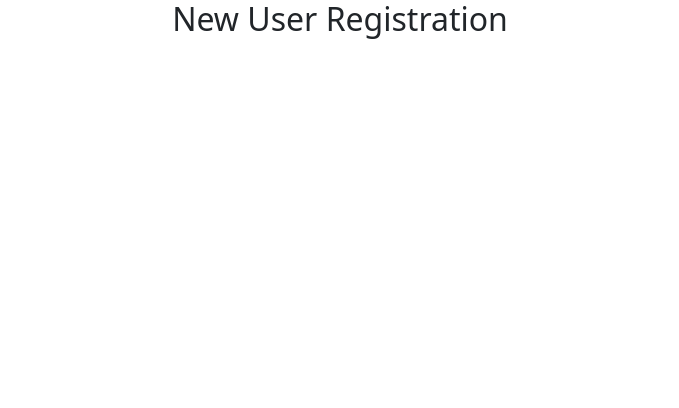
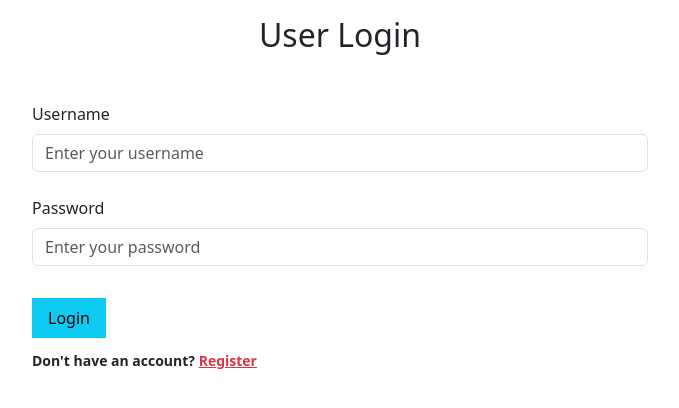
Before and after one commit to puonghoccode/NguynPhuongSecond, a PHP site: page /user_area/user_login.php in a window 1280 px wide. Shown: the top 408 px of the page, without its empty margins (300-979 px from the left). Run offline with PHP 8.4, Linux system fonts and the light colour scheme.

```diff
--- a/cart.php
+++ b/cart.php
@@ -42,7 +42,7 @@ include('functions/common_function.php');
           <a class="nav-link" href="display_all.php">Products</a>
         </li>
         <li class="nav-item">
-          <a class="nav-link" href="#">Register</a>
+          <a class="nav-link" href="./user_area/user_registration.php">Register</a>
         </li>
         <li class="nav-item">
           <a class="nav-link" href="#">Contact</a>
@@ -74,7 +74,7 @@ cart();
                     <a class="nav-link" href="#">Welcome Guest</a>
                 </li>
                 <li class="nav-item">
-                    <a class="nav-link" href="#">Login</a>
+                    <a class="nav-link" href="./user_area/user_login.php">Login</a>
                 </li>
             </ul>
         </nav>
@@ -168,7 +168,7 @@ cart();
         <input type='submit' name='continue_shopping' id=''
         value='Continue Shopping' class='bg-info px-3 py-2 border-0 mx-3'>
         <button class='bg-secondary px-3 py-2 border-0'>
-        <a href='checkout.php' class='text-light'>Check Out</a>
+        <a href='./user_area/checkout.php' class='text-light'>Check Out</a>
         </button>";
           }else{
           echo "<input type='submit' name='continue_shopping' id=''
--- a/display_all.php
+++ b/display_all.php
@@ -34,7 +34,7 @@ include('functions/common_function.php');
           <a class="nav-link" href="display_all.php">Products</a>
         </li>
         <li class="nav-item">
-          <a class="nav-link" href="#">Register</a>
+          <a class="nav-link" href="./user_area/user_registration.php">Register</a>
         </li>
         <li class="nav-item">
           <a class="nav-link" href="#">Contact</a>
@@ -71,7 +71,7 @@ include('functions/common_function.php');
                     <a class="nav-link" href="#">Welcome Guest</a>
                 </li>
                 <li class="nav-item">
-                    <a class="nav-link" href="#">Login</a>
+                    <a class="nav-link" href="./user_area/user_login.php">Login</a>
                 </li>
             </ul>
         </nav>
--- a/functions/common_function.php
+++ b/functions/common_function.php
@@ -1,7 +1,6 @@
 <?php
 // including connect file
-include('./includes/connect.php');
-
+//include('./includes/connect.php');
 // getting products
 function getproducts(){
     global $con;
--- a/index.php
+++ b/index.php
@@ -34,7 +34,7 @@ include('functions/common_function.php');
           <a class="nav-link" href="display_all.php">Products</a>
         </li>
         <li class="nav-item">
-          <a class="nav-link" href="#">Register</a>
+          <a class="nav-link" href="./user_area/user_registration.php">Register</a>
         </li>
         <li class="nav-item">
           <a class="nav-link" href="#">Contact</a>
@@ -75,7 +75,7 @@ cart();
                     <a class="nav-link" href="#">Welcome Guest</a>
                 </li>
                 <li class="nav-item">
-                    <a class="nav-link" href="#">Login</a>
+                    <a class="nav-link" href="./user_area/user_login.php">Login</a>
                 </li>
             </ul>
         </nav>
--- a/product_details.php
+++ b/product_details.php
@@ -34,7 +34,7 @@ include('functions/common_function.php');
           <a class="nav-link" href="display_all.php">Products</a>
         </li>
         <li class="nav-item">
-          <a class="nav-link" href="#">Register</a>
+          <a class="nav-link" href="./user_area/user_registration.php">Register</a>
         </li>
         <li class="nav-item">
           <a class="nav-link" href="#">Contact</a>
@@ -74,7 +74,7 @@ cart();
                     <a class="nav-link" href="#">Welcome Guest</a>
                 </li>
                 <li class="nav-item">
-                    <a class="nav-link" href="#">Login</a>
+                    <a class="nav-link" href="./user_area/user_login.php">Login</a>
                 </li>
             </ul>
         </nav>
--- a/search_product.php
+++ b/search_product.php
@@ -34,7 +34,7 @@ include('functions/common_function.php');
           <a class="nav-link" href="display_all.php">Products</a>
         </li>
         <li class="nav-item">
-          <a class="nav-link" href="#">Register</a>
+          <a class="nav-link" href="./user_area/user_registration.php">Register</a>
         </li>
         <li class="nav-item">
           <a class="nav-link" href="#">Contact</a>
@@ -76,7 +76,7 @@ cart();
                     <a class="nav-link" href="#">Welcome Guest</a>
                 </li>
                 <li class="nav-item">
-                    <a class="nav-link" href="#">Login</a>
+                    <a class="nav-link" href="./user_area/user_login.php">Login</a>
                 </li>
             </ul>
         </nav>
--- a/user_area/user_login.php
+++ b/user_area/user_login.php
@@ -3,7 +3,7 @@
 <head>
     <meta charset="UTF-8">
     <meta name="viewport" content="width=device-width, initial-scale=1.0">
-    <title>User - Log In</title>
+    <title>User - Login</title>
     <!-- boostrap css link -->
     <link href="https://cdn.jsdelivr.net/npm/bootstrap@5.3.2/dist/css/bootstrap.min.css" rel="stylesheet" integrity="sha384-T3c6CoIi6uLrA9TneNEoa7RxnatzjcDSCmG1MXxSR1GAsXEV/Dwwykc2MPK8M2HN" crossorigin="anonymous">
     <!-- fontawesome link -->
@@ -12,8 +12,32 @@
     <link rel="stylesheet" href="style.css">
 </head>
 <body>
-    <div class="container-fluid">
-        <h2 class="text-center">New User Registration</h2>
+    <div class="container-fluid my-3">
+        <h2 class="text-center">User Login</h2>
+        <div class="row d-flex align-items-center justify-content-center mt-5">
+            <div class="col-lg-12 col-xl-6">
+                <form action="" method="post" enctype="multipart/form-data">
+                    <!-- username field -->
+                    <div class="form-outline mb-4">
+                        <label for="user_username" class='form-label'>Username</label>
+                        <input type="text" name="user_username" id="user_username" class='form-control'
+                        placeholder="Enter your username" autocomplete="off" required='required'>
+                    </div>
+
+                    <!-- password field -->
+                    <div class="form-outline mb-4">
+                        <label for="user_password" class='form-label'>Password</label>
+                        <input type="password" name="user_password" id="user_password" class='form-control'
+                        placeholder="Enter your password" autocomplete="off" required='required'>
+                    </div>
+
+                    <div class="mt-4 pt-2">
+                        <input type="submit" name="user_login" id="" value="Login" class='bg-info py-2 px-3 border-0'>
+                        <p class='small fw-bold mt-2 pt-1 mb-0'>Don't have an account? <a class="text-danger" href='user_registration.php'>Register</a></p>
+                    </div>
+                </form>
+            </div>
+        </div>
     </div>
 </body>
 </html>
```
Also changed, not shown: user_area/checkout.php (renamed from checkout.php, +10 -25 lines), user_area/user_registration.php (+32 -0 lines), user_area/user_images/6.jpg (added).
